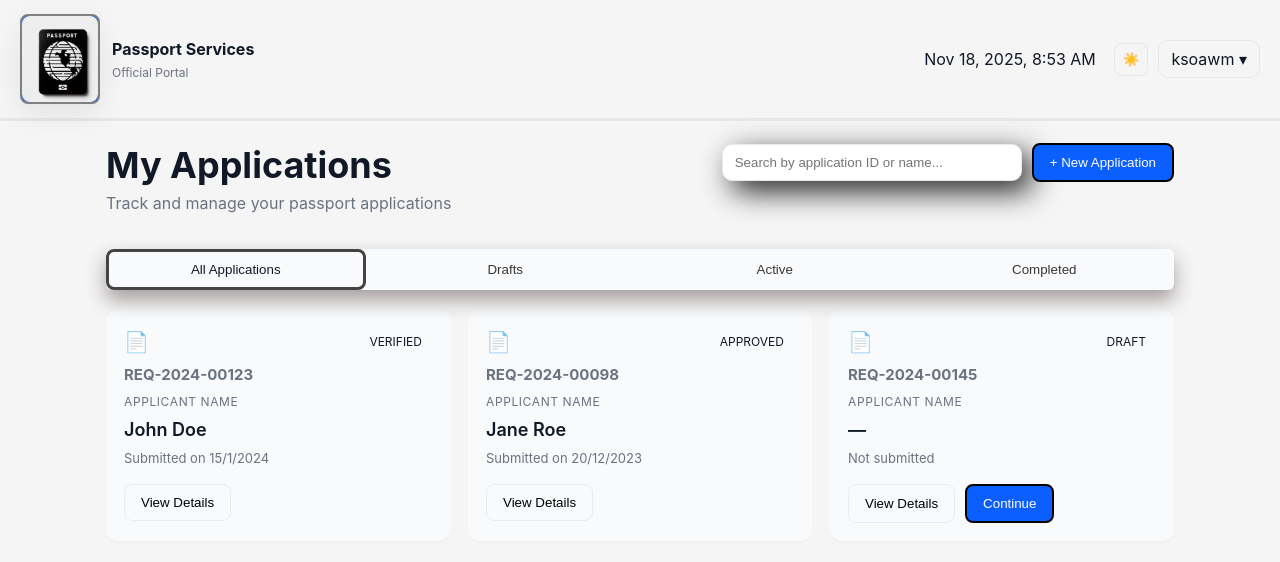
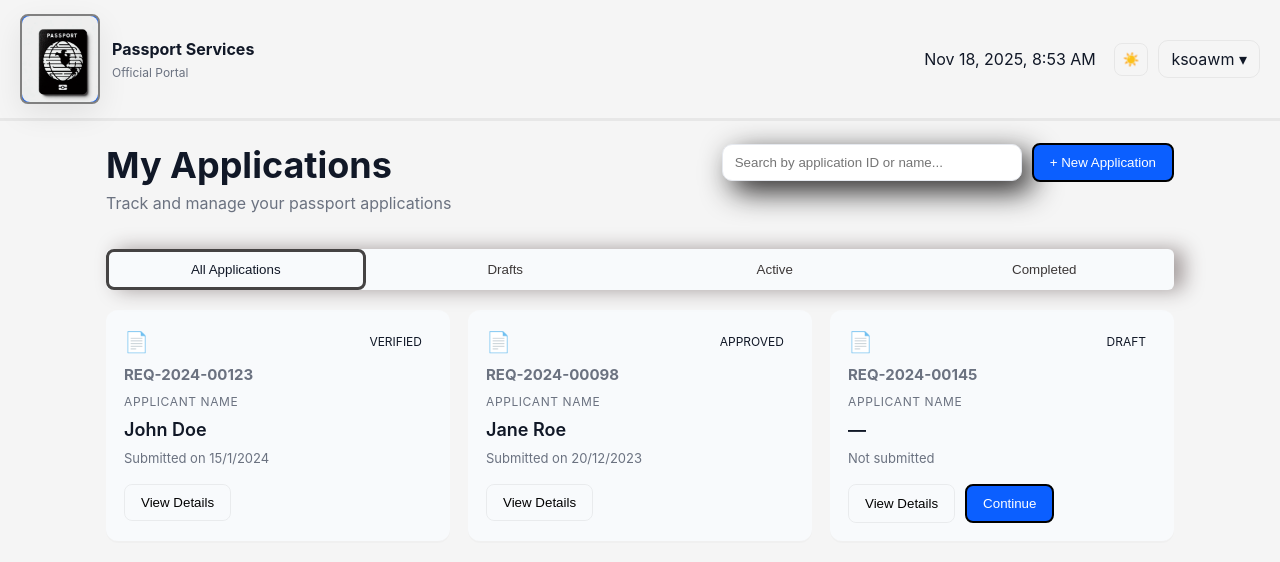
Before and after one commit to Venukumar975/Passport-Automation-System, a React (Vite) app: page /applications in a window 1280 px wide. Shown: the top 562 px of the page. Built offline with nearby package versions, Linux system fonts and the light colour scheme.

Commit message:
refactored tabs style

```diff
--- a/styles/applications.css
+++ b/styles/applications.css
@@ -179,7 +179,7 @@ body {
   font-size: large;
   font-weight: bold;
   background: var(--card);       /* light card background */
-  box-shadow: 0px 10px 20px rgb(164, 156, 156); /* subtle shadow */
+  box-shadow: 10px 0px 20px rgb(164, 156, 156); /* subtle shadow */
 
 }
 
```
